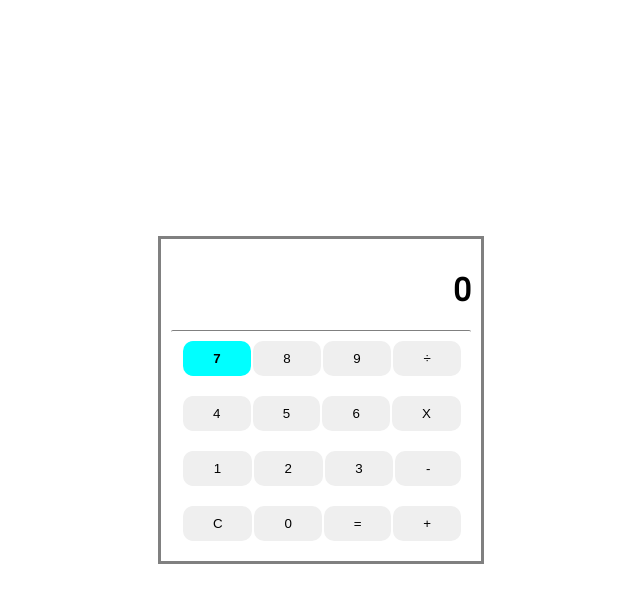
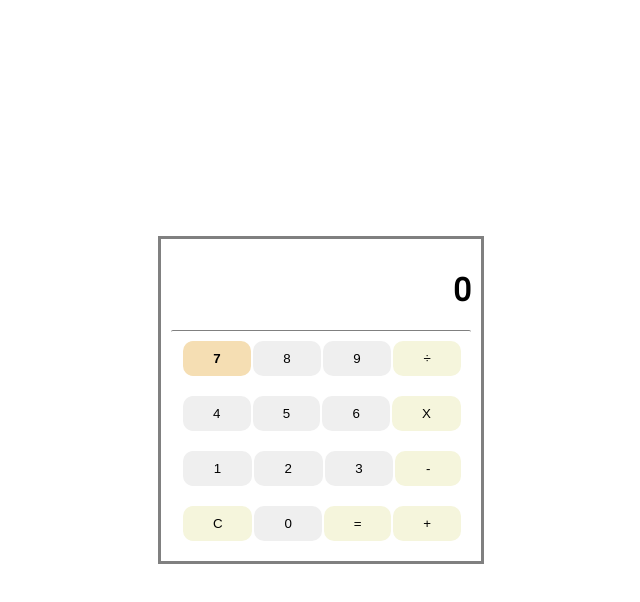
Before and after one commit to bugthug/calculator, a plain HTML site: page index.html in a window 1280 px wide. In both pictures the pointer is over the button 536 px from the left and 358 px from the top of the page. Shown: the whole page, without its empty margins (319-959 px from the left). Drawn offline with Linux system fonts and the light colour scheme.

Commit message:
Make styling better

```diff
--- a/styles.css
+++ b/styles.css
@@ -40,7 +40,16 @@ html, body {
 
 
 .row > button:hover {
-  transition: 740ms;
+  transition: 340ms;
   font-weight: bolder;
-  background-color: aqua;
+  background-color: wheat;
 }
+
+#clear-button,
+.row > button.operand {
+  background-color: beige;
+}
+
+.row > button.operand:hover {
+  background-color:burlywood
+}
```
